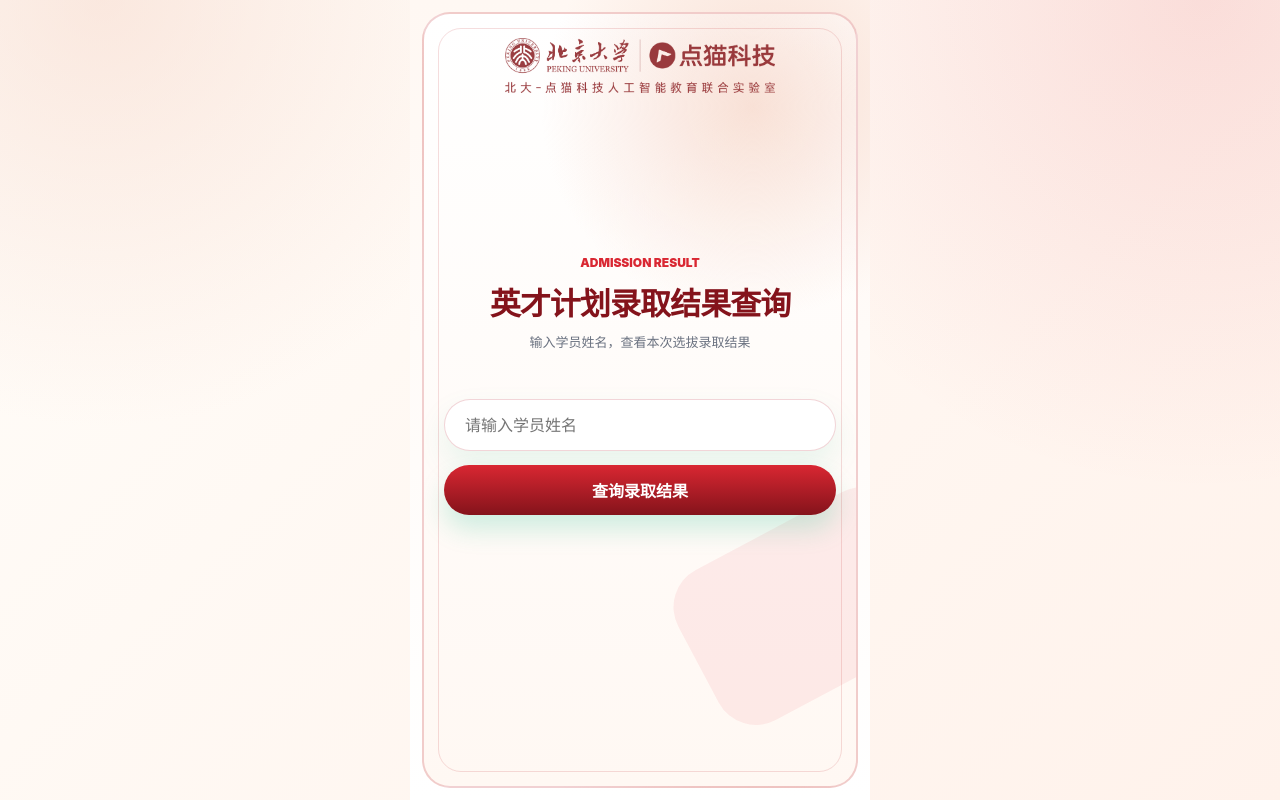
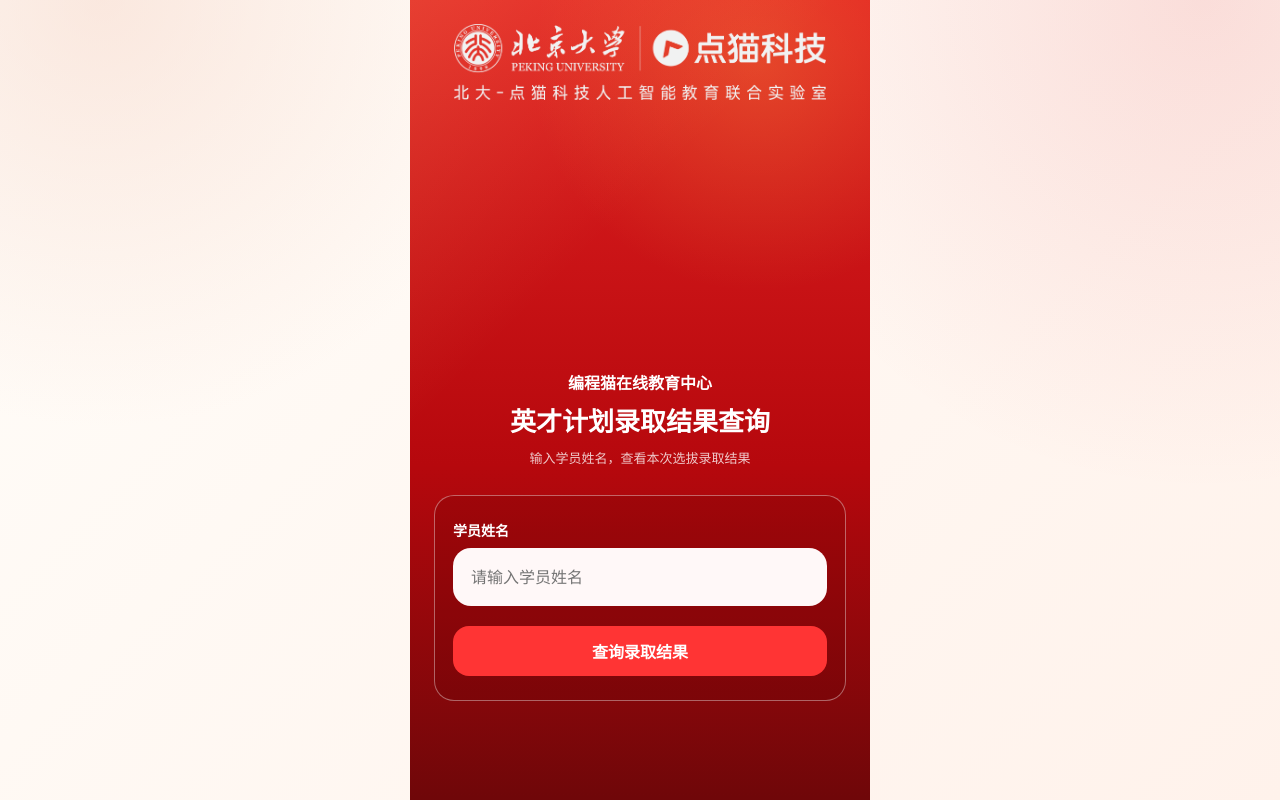
Before and after one commit to shiqi4712/CJCX, a Next.js app: page / in a window 1280 px wide. Built offline with nearby package versions, Linux system fonts and the light colour scheme.

Commit message:
Restore classic red parent theme

```diff
--- a/app/globals.css
+++ b/app/globals.css
@@ -1086,6 +1086,245 @@ button {
   font-weight: 800;
 }
 
+/* Classic full-red parent theme. */
+.parent-shell {
+  padding: 0;
+  background: #b70f12;
+}
+
+.query-hero {
+  min-height: 100vh;
+  padding: 24px 24px 34px;
+  border: 0;
+  border-radius: 0;
+  color: #fff;
+  background:
+    linear-gradient(135deg, rgba(255, 214, 132, 0.16), transparent 34%),
+    radial-gradient(circle at 76% 8%, rgba(255, 195, 77, 0.24), transparent 28%),
+    linear-gradient(180deg, #e32222 0%, #b6080d 58%, #6f0709 100%);
+}
+
+.query-hero::before,
+.query-hero::after {
+  display: none;
+}
+
+.brand-strip img {
+  width: min(100%, 372px);
+  filter: none;
+  opacity: 1;
+}
+
+.hero-copy {
+  margin-top: 270px;
+}
+
+.hero-copy p {
+  margin: 0 0 12px;
+  color: #fff;
+  font-size: 16px;
+  font-weight: 700;
+  letter-spacing: 0;
+  text-transform: none;
+}
+
+.hero-copy p::before {
+  content: none;
+}
+
+.hero-copy h1 {
+  color: #fff;
+  font-size: clamp(22px, 6vw, 26px);
+  line-height: 1.25;
+  letter-spacing: 0;
+}
+
+.hero-copy span {
+  color: rgba(255, 255, 255, 0.78);
+}
+
+.lookup-panel {
+  margin-top: 28px;
+  padding: 24px 18px;
+  border: 1px solid rgba(255, 255, 255, 0.38);
+  border-radius: 20px;
+  background: rgba(88, 0, 0, 0.18);
+}
+
+.lookup-panel label span {
+  display: block;
+  color: #fff;
+  font-size: 14px;
+  font-weight: 700;
+}
+
+.lookup-panel input {
+  height: 58px;
+  padding: 0 18px;
+  border: 0;
+  border-radius: 18px;
+  color: #333;
+  background: #fff8f8;
+  box-shadow: none;
+}
+
+.lookup-panel button {
+  margin-top: 20px;
+  border-radius: 16px;
+  background: #ff3434;
+  box-shadow: none;
+}
+
+.inline-message {
+  margin: -28px 18px 22px;
+  color: #7a1900;
+  background: #fff3e6;
+  border: 0;
+}
+
+.result-page {
+  background: #ef151a;
+}
+
+.result-state {
+  color: #fff;
+  background:
+    linear-gradient(135deg, rgba(255, 214, 132, 0.16), transparent 34%),
+    linear-gradient(180deg, #e32222 0%, #b6080d 58%, #6f0709 100%);
+}
+
+.result-state img {
+  filter: none;
+  opacity: 1;
+}
+
+.result-state a,
+.result-actions a {
+  color: #b9151c;
+  background: #fff8f0;
+}
+
+.certificate {
+  background: linear-gradient(180deg, #ef2e28, #a5090f);
+}
+
+.certificate-frame {
+  border-color: rgba(230, 180, 90, 0.95);
+  border-radius: 24px;
+  background:
+    radial-gradient(circle at -8% 0, rgba(230, 180, 90, 0.2), transparent 22%),
+    linear-gradient(180deg, #fff8ea, #fffdf8);
+  box-shadow: 0 18px 36px rgba(68, 8, 8, 0.28);
+}
+
+.certificate-frame::before,
+.certificate-frame::after {
+  border-color: rgba(232, 184, 102, 0.36);
+}
+
+.admission-letter .invitation-head {
+  background:
+    radial-gradient(circle at 14% 18%, rgba(255, 238, 180, 0.18), transparent 24%),
+    linear-gradient(180deg, #ef3b32, #bd0c16);
+}
+
+.admission-letter .invitation-head h4 {
+  color: #ffe8a8;
+}
+
+.admission-letter .invitation-body {
+  background: #fffefa;
+}
+
+.letter-student-line {
+  color: #3d2b24;
+}
+
+.letter-student-line strong {
+  color: #c90f1a;
+}
+
+.invitation-body .letter-status {
+  color: var(--green);
+}
+
+.result-summary {
+  margin-top: 2px;
+}
+
+.summary-item,
+.ability-card,
+.result-detail-card,
+.course-time-card {
+  border-color: #eed8aa;
+  background: #fffefa;
+}
+
+.summary-item {
+  background: #fff7e8;
+}
+
+.summary-item strong,
+.ability-copy h3,
+.result-detail-card h3,
+.course-time-card h3,
+.course-picker-group > span {
+  color: #6f1b10;
+}
+
+.summary-item span,
+.ability-copy p,
+.result-detail-card p {
+  color: #76584a;
+}
+
+.ability-grid {
+  stroke: rgba(210, 13, 24, 0.18);
+}
+
+.ability-axis {
+  stroke: rgba(210, 13, 24, 0.14);
+}
+
+.ability-shape {
+  fill: rgba(210, 13, 24, 0.14);
+  stroke: #d20d18;
+}
+
+.ability-dot {
+  stroke: #d20d18;
+}
+
+.ability-label {
+  fill: #7a3916;
+}
+
+.course-choice-grid button {
+  border-color: rgba(228, 189, 108, 0.9);
+  color: #6b3518;
+  background: #fff;
+}
+
+.course-choice-grid button.active,
+.course-confirm {
+  border-color: #d91120;
+  color: #fff;
+  background: linear-gradient(180deg, #ee2f2f, #bd0c16);
+  box-shadow: 0 8px 16px rgba(150, 10, 18, 0.2);
+}
+
+.course-time-message {
+  color: #b9151c;
+}
+
+.certificate-footer p {
+  color: #8f1619;
+}
+
+.result-actions {
+  background: #a5090f;
+}
+
 .console-shell {
   width: min(1180px, 100%);
   margin: 0 auto;
```
